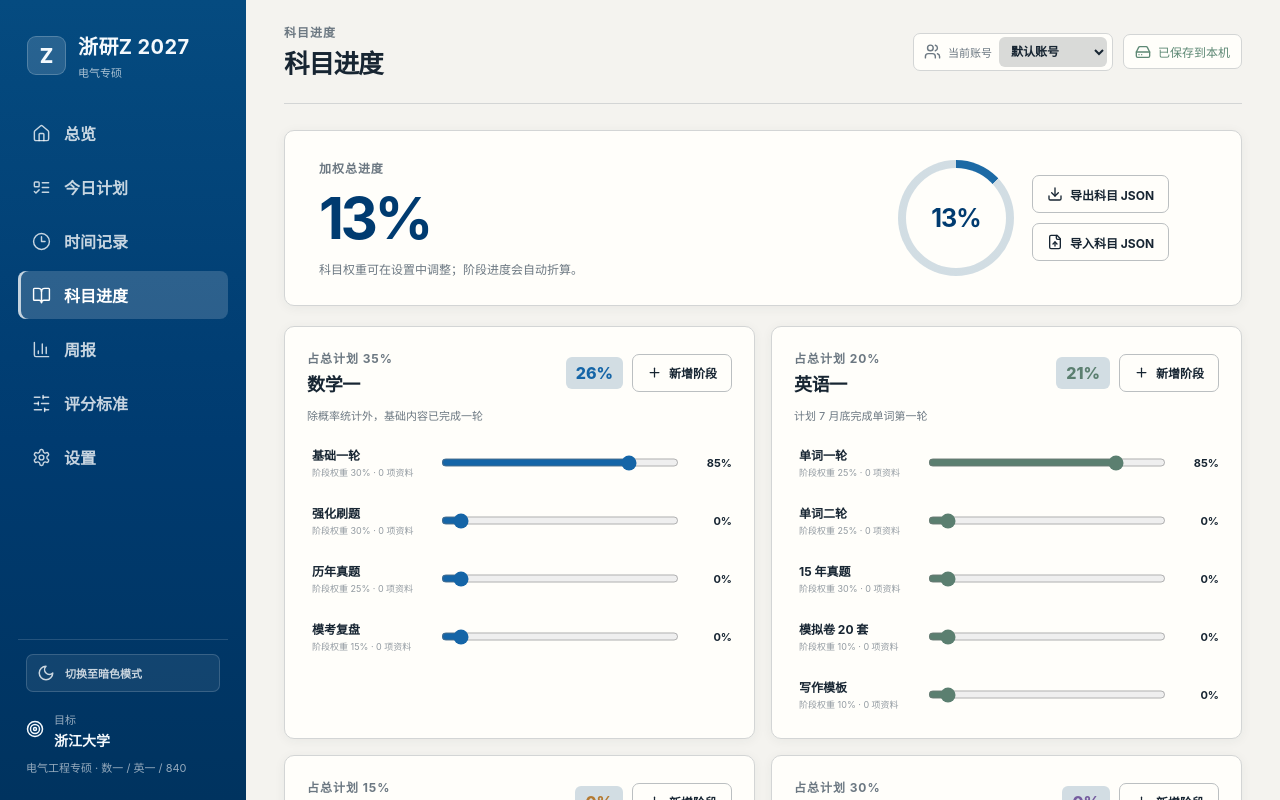
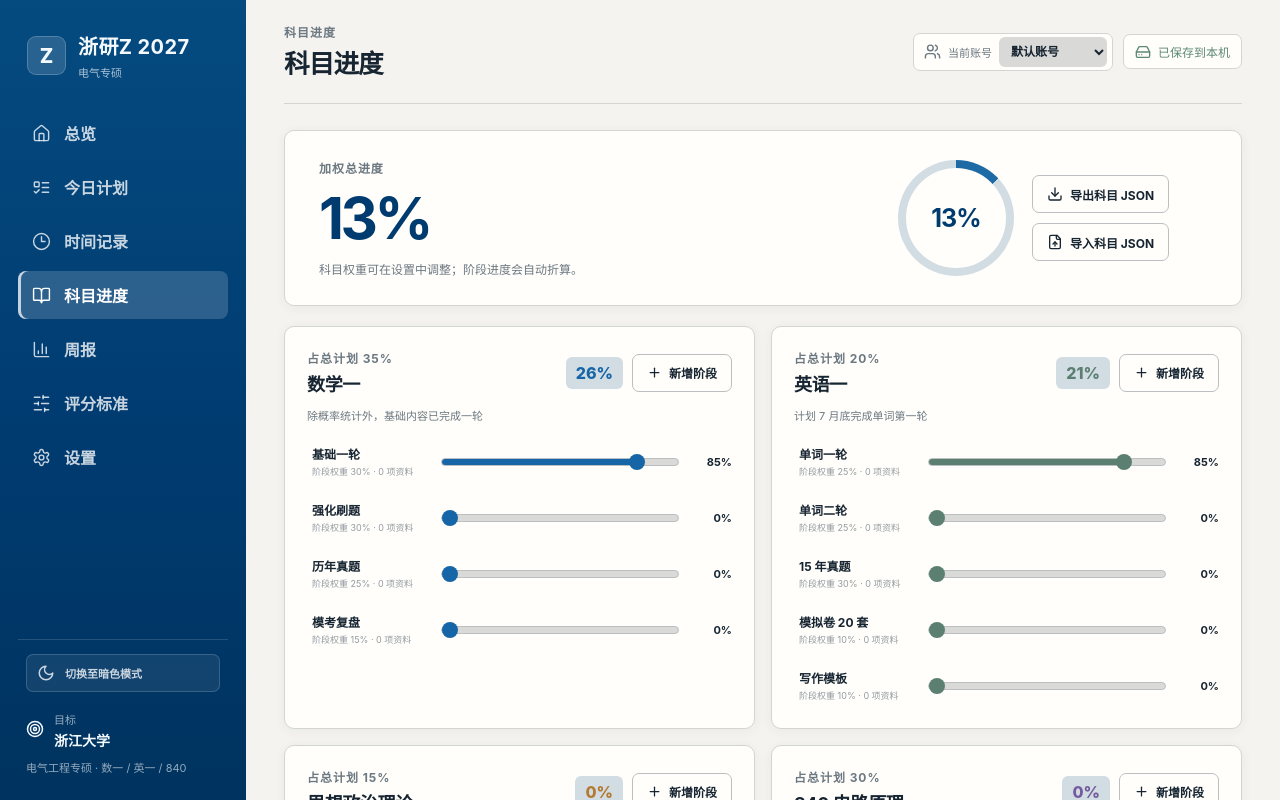
Before and after one commit to IIIILing/kaoyan-dashboard, a React (Vite) app: page / in a window 1280 px wide. Both pictures are taken after a click on the button "科目进度". Shown: the top 800 px of the page. Built offline with nearby package versions, Linux system fonts and the light colour scheme.

Commit message:
修复科目进度条端点显示

```diff
--- a/src/App.tsx
+++ b/src/App.tsx
@@ -1369,7 +1369,10 @@ function SubjectsView({ state, updateState }: { state: StudyState; updateState:
                   <input type="range" min="0" max="100" value={phase.progress} onChange={(event) => {
                     const value = Number(event.target.value);
                     updateState((current) => ({ ...current, subjects: current.subjects.map((item) => item.id === subject.id ? { ...item, phases: item.phases.map((p) => p.id === phase.id ? { ...p, progress: value } : p) } : item) }));
-                  }} style={{ "--range-color": subject.accent } as React.CSSProperties} />
+                  }} style={{
+                    "--range-color": subject.accent,
+                    "--range-progress": `${Math.min(100, Math.max(0, phase.progress))}%`,
+                  } as React.CSSProperties} />
                   <strong>{phase.progress}%</strong>
                 </div>
               ))}
--- a/src/styles.css
+++ b/src/styles.css
@@ -274,7 +274,66 @@ button { color: inherit; }
 .phase-row { display: grid; grid-template-columns: 120px 1fr 43px; gap: 12px; align-items: center; }
 .phase-row span { display: block; font-size: 12px; font-weight: 700; }
 .phase-row small { display: block; margin-top: 3px; color: var(--faint); font-size: 9px; }
-.phase-row input[type="range"] { accent-color: var(--range-color); width: 100%; }
+.phase-row input[type="range"] {
+  width: 100%;
+  height: 26px;
+  padding: 0;
+  border: 0;
+  border-radius: 0;
+  background: transparent;
+  box-shadow: none;
+  cursor: pointer;
+  appearance: none;
+  -webkit-appearance: none;
+}
+.phase-row input[type="range"]::-webkit-slider-runnable-track {
+  width: 100%;
+  height: 8px;
+  border: 1px solid var(--line-strong);
+  border-radius: 999px;
+  background: linear-gradient(
+    to right,
+    var(--range-color) 0%,
+    var(--range-color) var(--range-progress),
+    var(--bg-soft) var(--range-progress),
+    var(--bg-soft) 100%
+  );
+}
+.phase-row input[type="range"]::-webkit-slider-thumb {
+  width: 16px;
+  height: 16px;
+  margin-top: -5px;
+  border: 0;
+  border-radius: 50%;
+  background: var(--range-color);
+  cursor: grab;
+  appearance: none;
+  -webkit-appearance: none;
+}
+.phase-row input[type="range"]::-moz-range-track {
+  width: 100%;
+  height: 6px;
+  border: 1px solid var(--line-strong);
+  border-radius: 999px;
+  background: linear-gradient(
+    to right,
+    var(--range-color) 0%,
+    var(--range-color) var(--range-progress),
+    var(--bg-soft) var(--range-progress),
+    var(--bg-soft) 100%
+  );
+}
+.phase-row input[type="range"]::-moz-range-thumb {
+  width: 16px;
+  height: 16px;
+  border: 0;
+  border-radius: 50%;
+  background: var(--range-color);
+  cursor: grab;
+}
+.phase-row input[type="range"]:active::-webkit-slider-thumb { cursor: grabbing; }
+.phase-row input[type="range"]:active::-moz-range-thumb { cursor: grabbing; }
+.phase-row input[type="range"]:focus-visible { outline: 2px solid var(--range-color); outline-offset: 2px; }
 .phase-row > strong { font-size: 11px; text-align: right; }
 .phase-open { min-width: 0; padding: 4px 5px; border: 0; border-radius: 5px; background: transparent; text-align: left; cursor: pointer; }
 .phase-open:hover { color: var(--accent); background: var(--bg-soft); }
```
